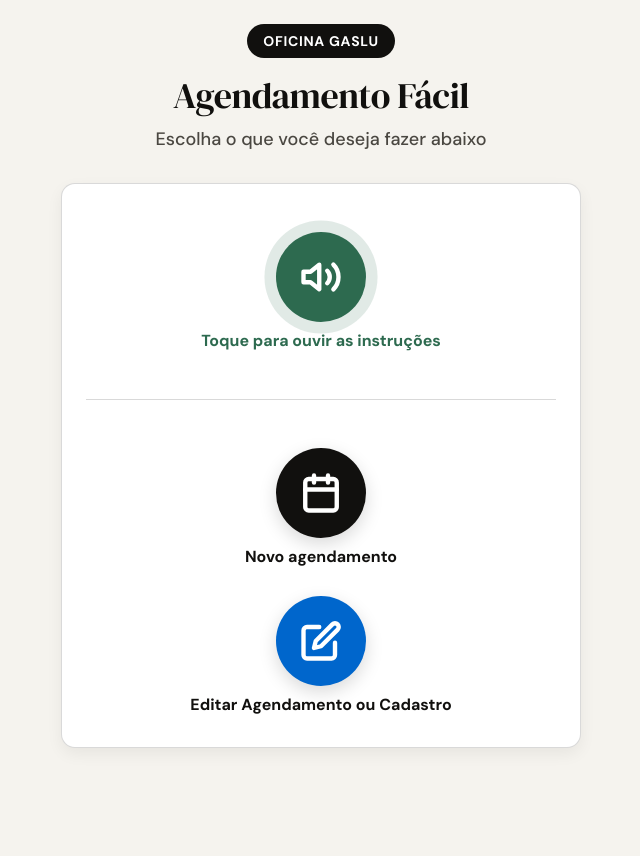
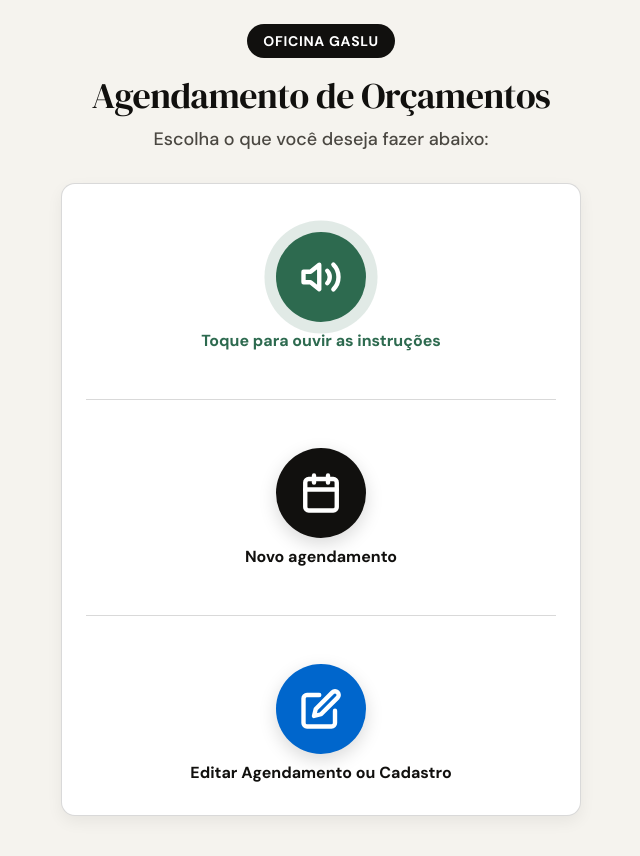
Before and after one commit to lumafrazao-dev/frameworkweb-pi1-gp7, a Django app: page / in a window 1280 px wide. Shown: the top 856 px of the page, without its empty margins (319-959 px from the left). Before the commit the page ends 748 px from the top, so only its background shows below. Run offline with Django 5.2, Linux system fonts and the light colour scheme.

Commit message:
Update escolher_opcao.html

```diff
--- a/agendamento/templates/escolher_opcao.html
+++ b/agendamento/templates/escolher_opcao.html
@@ -3,7 +3,7 @@
 <head>
   <meta charset="UTF-8">
   <meta name="viewport" content="width=device-width, initial-scale=1.0">
-  <title>Gaslu Funilaria — Escolher Opção</title>
+  <title> Oficina Gaslu Funilaria e Pintura — Escolher Opção</title>
   <link rel="preconnect" href="https://fonts.googleapis.com">
   <link href="https://fonts.googleapis.com/css2?family=DM+Sans:wght@500;700&family=DM+Serif+Display&display=swap" rel="stylesheet">
   <style>
@@ -159,8 +159,8 @@
 <div class="page">
   <header class="header">
     <div class="header-badge">Oficina Gaslu</div>
-    <h1>Agendamento Fácil</h1>
-    <p>Escolha o que você deseja fazer abaixo</p>
+    <h1> Agendamento de Orçamentos </h1>
+    <p>Escolha o que você deseja fazer abaixo: </p>
   </header>
 
   <div class="card">
@@ -191,6 +191,8 @@
         </a>
         <span class="legenda-botao">Novo agendamento</span>
       </div>
+
+      <div class="separador"></div>
 
       <!-- 3. Botão Editar Agendamento -->
       <div class="item-botao">
@@ -235,7 +237,7 @@
     const btnOuvir = document.getElementById("btnOuvirOrientacao");
 
     btnOuvir.addEventListener("click", function() {
-      const textoIntro = "Bem vindo ao sistema de agendamento da Oficina Gaslu Funilaria e Pintura. Deseja continuar com o áudio de ajuda?";
+      const textoIntro = "Bem vindo ao sistema de agendamento da Oficina Gaslu Funilaria e Pintura. Deseja continuar com o áudio de ajuda? Clique no botão azul para sim e no botão preto para não. Logo em seguida você poderá escolher entre os botões abaixo entre novo agendamento ou editar agendamento. ";
       falar(textoIntro, function() {
         if (modal) modal.classList.remove("hidden");
       });
@@ -244,12 +246,13 @@
     document.getElementById("btnSimAudio").addEventListener("click", function() {
       localStorage.setItem("audioAjudaAtivo", "sim");
       modal.classList.add("hidden");
-      falar("Áudio de ajuda ativado com sucesso.");
+      falar("Ok, o áudio continua ativado.");
     });
 
     document.getElementById("btnNaoAudio").addEventListener("click", function() {
       localStorage.setItem("audioAjudaAtivo", "nao");
       modal.classList.add("hidden");
+      falar("Certo, áudio desativado.");
       window.speechSynthesis.cancel();
     });
   });
```
